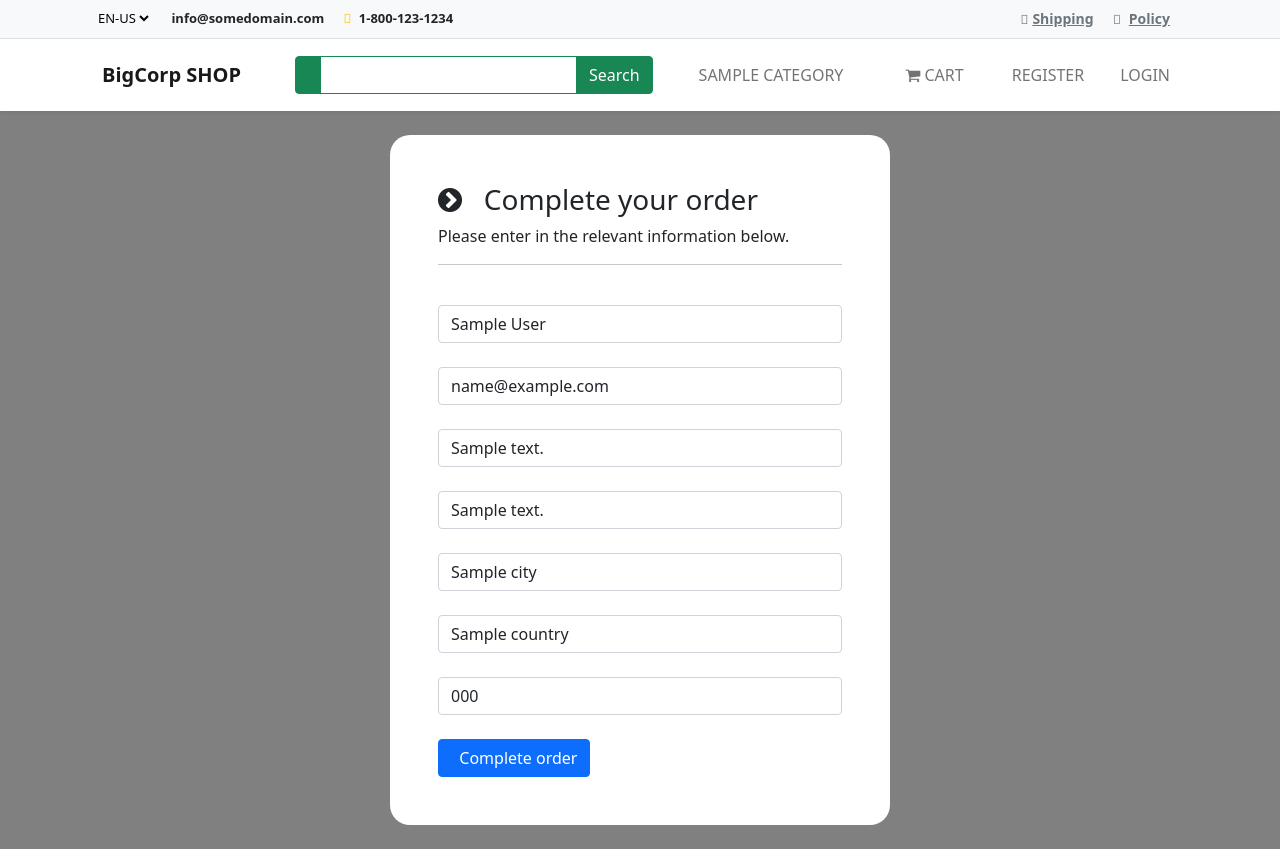
After one commit to talyx/bigcorp, a Django app: template payment/templates/payment/checkout.html in a window 1280 px wide. The commit adds this page. Run offline with Django 5.2, Linux system fonts and the light colour scheme; the template is opened without the code that fills it: most values are stand-ins (such as "Sample title", 1, 10 or a date in 2020); some libraries are stand-ins or nearby versions.

Commit message:
feat: Add payment templates, update Cart for payment integration
- Added templates: payment-fail, payment-success, shipping, checkout
- Updated Cart template for proper payment handling

```diff
--- /dev/null
+++ b/payment/templates/payment/checkout.html
@@ -0,0 +1,138 @@
+{% include "base.html" %}
+{% load static %}
+{% load crispy_forms_tags %}
+{% block content %}
+    <style>
+    body
+    {
+
+        background-color: gray;
+
+    }
+
+
+    </style>
+    <body>
+        <br>
+        <div class="container bg-white shadow-md p-5"
+             style="width:500px;
+                    border-radius:20px">
+            <form id="form">
+                <div>
+                    <h3>
+                        <i class="fa fa-chevron-circle-right" aria-hidden="true"></i> &nbsp; Complete your order
+                    </h3>
+                    <p>Please enter in the relevant information below.</p>
+                    <hr>
+                    <br>
+                    <div class="form-field">
+                        <input class="form-control validate"
+                               id="name"
+                               type="text"
+                               placeholder="Full name*"
+                               autocomplete="off"
+                               value="{{ shipping_address.full_name }}"
+                               required>
+                    </div>
+                    <br>
+                    <div class="form-field">
+                        <input class="form-control validate"
+                               id="email"
+                               type="email"
+                               placeholder="Email address*"
+                               autocomplete="off"
+                               value="{{ shipping_address.email }}"
+                               required>
+                    </div>
+                    <br>
+                    <div class="form-field">
+                        <input class="form-control validate"
+                               id="address1"
+                               type="text"
+                               placeholder="Street address*"
+                               autocomplete="off"
+                               value="{{ shipping_address.street_address }}"
+                               required>
+                    </div>
+                    <br>
+                    <div class="form-field">
+                        <input class="form-control validate"
+                               id="address2"
+                               type="text"
+                               placeholder="Apartment address"
+                               autocomplete="off"
+                               value="{{ shipping_address.apartment_address }}"
+                               required>
+                    </div>
+                    <br>
+                    <div class="form-field">
+                        <input class="form-control validate"
+                               id="city"
+                               type="text"
+                               placeholder="City*"
+                               autocomplete="off"
+                               value="{{ shipping_address.city }}"
+                               required>
+                    </div>
+                    <br>
+                    <div class="form-field">
+                        <input class="form-control"
+                               id="state"
+                               type="text"
+                               placeholder="Country"
+                               autocomplete="off"
+                               value="{{ shipping_address.country }}">
+                    </div>
+                    <br>
+                    <div class="form-field">
+                        <input class="form-control"
+                               id="zipcode"
+                               type="text"
+                               placeholder="Zip code (Optional)"
+                               autocomplete="off"
+                               value="{{ shipping_address.zip_code }}">
+                    </div>
+                </div>
+                <br>
+                <button id="complete-order"
+                        type="submit"
+                        class="btn btn-primary navbar-btn text-white">&nbsp; Complete order</button>
+                <br>
+            </form>
+        </div>
+        <br>
+    </body>
+    <!-- Ajax integration -->
+    <script>
+    $(document).on('submit', function(e){
+        e.preventDefault();
+
+        $.ajax({
+            type: 'POST',
+            url: '{% url "payment:complete-order" %}',
+            data: {
+                name: $('#name').val(),
+                email: $('#email').val(),
+                street_address: $('#address1').val(),
+                apartment_address: $('#address2').val(),
+                city: $('#city').val(),
+                contry: $('#state').val(),
+                zipcode: $('#zipcode').val(),
+
+                csrfmiddlewaretoken: '{{ csrf_token }}',
+                action: 'payment'
+            },
+            success: function(response){
+                window.location.replace('{% url "payment:payment-success" %}')
+
+            },
+            error: function(error){
+                window.location.replace('{% url "payment:payment-failed" %}')
+            }
+        })
+
+    })
+
+
+    </script>
+{% endblock content %}
--- /dev/null
+++ b/payment/templates/payment/payment-fail.html
@@ -0,0 +1,6 @@
+{% include "base.html" %}
+{% load static %}
+{% load crispy_forms_tags %}
+{% block content %}
+    <h3>Paiment failed</h3>
+{% endblock content %}
--- /dev/null
+++ b/payment/templates/payment/payment-success.html
@@ -0,0 +1,6 @@
+{% include "base.html" %}
+{% load static %}
+{% load crispy_forms_tags %}
+{% block content %}
+    <h3>Paiment success</h3>
+{% endblock content %}
```
Also changed, not shown: cart/templates/cart/cart-view.html (+8 -6 lines), payment/templates/payment/shipping.html (added, +29 -0 lines).
